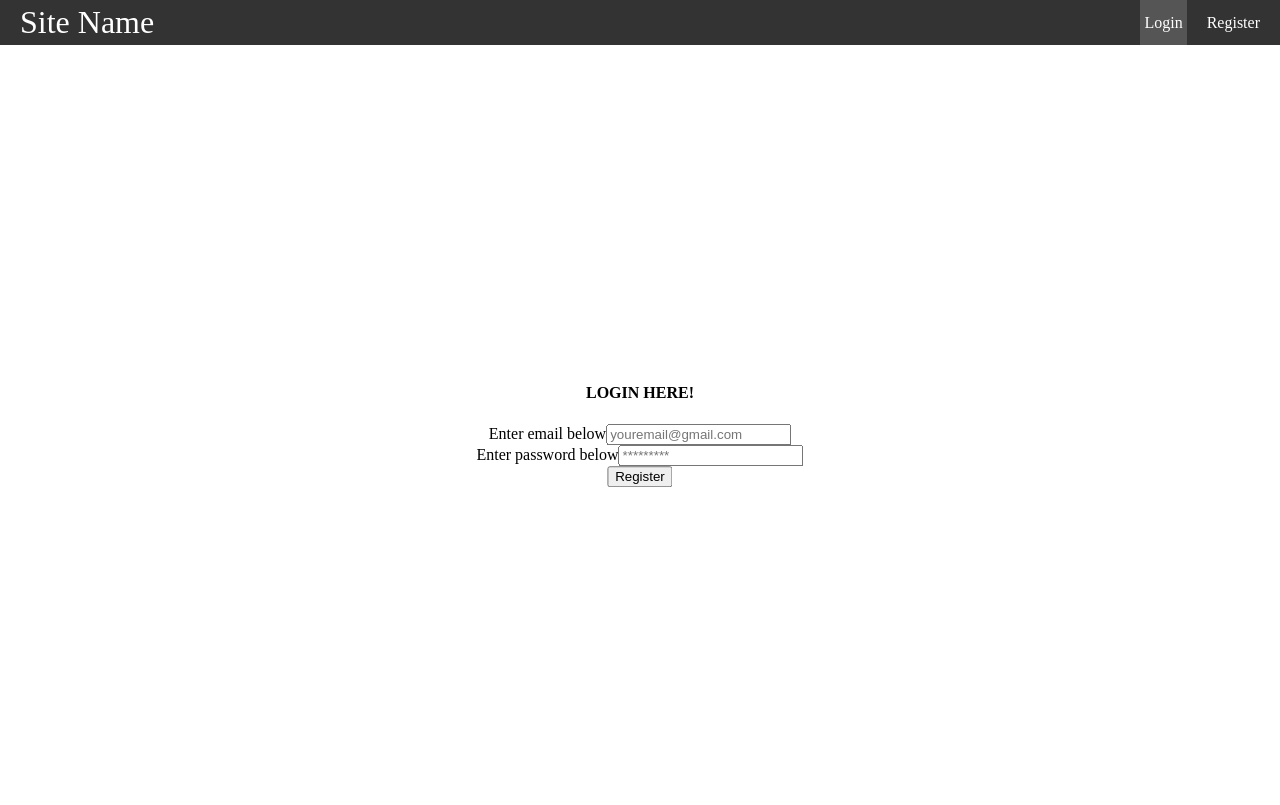
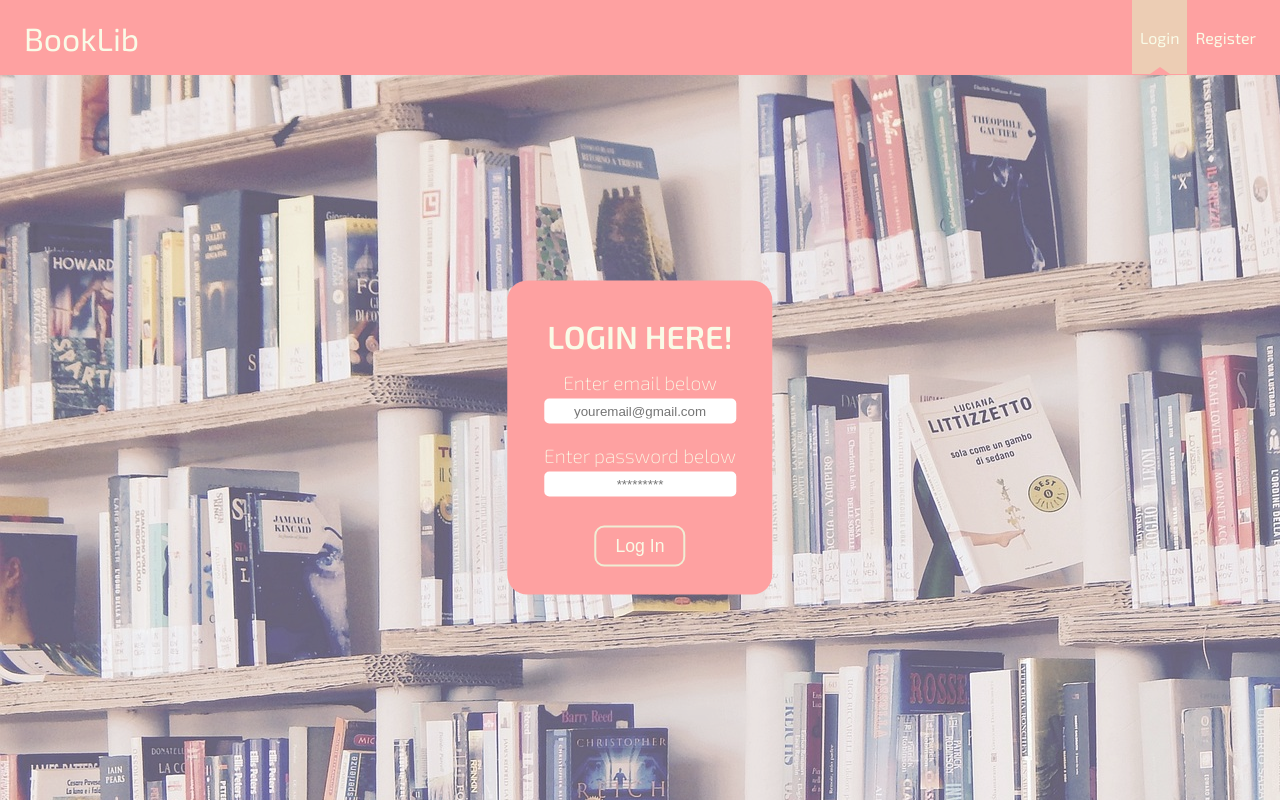
Before and after one commit to zaju2611/bookLib, a React (Create React App) app: page /login in a window 1280 px wide. Built offline with nearby package versions, Linux system fonts and the light colour scheme.

Commit message:
styled forms, navbar and home page

```diff
--- a/public/index.html
+++ b/public/index.html
@@ -1,14 +1,12 @@
 <!DOCTYPE html>
 <html lang="en">
+
 <head>
   <meta charset="utf-8" />
   <link rel="icon" href="%PUBLIC_URL%/favicon.ico" />
   <meta name="viewport" content="width=device-width, initial-scale=1" />
   <meta name="theme-color" content="#000000" />
-    <meta
-      name="description"
-      content="Web site created using create-react-app"
-    />
+  <meta name="description" content="Web site created using create-react-app" />
   <link rel="apple-touch-icon" href="%PUBLIC_URL%/logo192.png" />
   <!--
       manifest.json provides metadata used when your web app is installed on a
@@ -24,8 +22,12 @@
       work correctly both with client-side routing and a non-root public URL.
       Learn how to configure a non-root public URL by running `npm run build`.
     -->
+  <link rel="preconnect" href="https://fonts.googleapis.com">
+  <link rel="preconnect" href="https://fonts.gstatic.com" crossorigin>
+  <link href="https://fonts.googleapis.com/css2?family=Exo+2:wght@200;400;600&display=swap" rel="stylesheet">
   <title>React App</title>
 </head>
+
 <body>
   <noscript>You need to enable JavaScript to run this app.</noscript>
   <div id="root"></div>
@@ -40,4 +42,5 @@
       To create a production bundle, use `npm run build` or `yarn build`.
     -->
 </body>
+
 </html>
--- a/src/components/FormInput.jsx
+++ b/src/components/FormInput.jsx
@@ -9,9 +9,10 @@ export default function FormInput(props) {
 	};
 
 	return (
-		<div className="FormInput">
-			<label>{label}</label>
+		<div className="formInput">
+			<label className="label">{label}</label>
 			<input
+				className="input"
 				{...inputProps}
 				onChange={onChange}
 				onBlur={handleFocus}
--- a/src/components/Navbar.jsx
+++ b/src/components/Navbar.jsx
@@ -5,7 +5,7 @@ export default function NavBar() {
 	return (
 		<nav className="nav">
 			<Link to="/" className="site-title">
-				Site Name
+				BookLib
 			</Link>
 			<ul>
 				<CustomLink to="/login">Login</CustomLink>
--- a/src/index.css
+++ b/src/index.css
@@ -1,3 +1,12 @@
+:root {
+	--milk-white: #f9fbe7;
+	--beige: #f0edd4;
+	--peach: #eccdb4;
+	--pink: #fea1a1;
+	--grey: #9ba4b5;
+	--black: #000;
+}
+
 * {
 	box-sizing: border-box;
 }
@@ -5,17 +14,30 @@
 body {
 	margin: 0;
 	padding: 0;
+	font-family: "Exo 2", sans-serif;
+	color: var(--milk-white);
 }
 
 .container {
+	position: relative;
 	text-align: center;
-	position: relative;
-	min-height: 95vh;
+	min-height: calc(100vh - 75px);
+	background: url("./images/background.jpg");
+}
+
+.container::before {
+	position: absolute;
+	top: 0;
+	left: 0;
+	content: "";
+	height: 100%;
+	width: 100%;
+	background: rgba(255, 255, 255, 0.3);
 }
 
 .nav {
-	background-color: #333;
-	color: white;
+	background-color: var(--pink);
+	height: 75px;
 	display: flex;
 	justify-content: space-between;
 	align-items: stretch;
@@ -32,7 +54,6 @@ body {
 	margin: 0;
 	list-style: none;
 	display: flex;
-	gap: 1rem;
 }
 
 .nav a {
@@ -41,15 +62,35 @@ body {
 	height: 100%;
 	display: flex;
 	align-items: center;
-	padding: 0.25rem;
+	padding: 0.5rem;
+}
+
+.nav li {
+	position: relative;
+	transition: background-color 0.3s;
 }
 
 .nav li.active {
-	background-color: #555;
+	background-color: var(--peach);
+	border-bottom: 1px solid var(--pink);
+}
+
+.nav li.active::after {
+	content: "";
+	position: absolute;
+	bottom: 0;
+	left: 50%;
+	width: 0;
+	height: 0;
+	border-left: 10px solid transparent;
+	border-right: 10px solid transparent;
+	border-bottom: 7px solid var(--pink);
+	border-top: none;
+	transform: translateX(-50%);
 }
 
 .nav li:hover {
-	background-color: #777;
+	background-color: var(--beige);
 }
 
 .loginForm,
@@ -58,11 +99,83 @@ body {
 	top: 50%;
 	left: 50%;
 	transform: translate(-50%, -50%);
+	background-color: var(--pink);
+	padding: 1.3rem;
+	border-radius: 20px;
+}
+
+.formTitle {
+	font-size: 2rem;
+	margin: 1rem;
 }
 
 .error {
+	font-size: 0.6rem;
+	max-width: 250px;
 	display: none;
 	color: red;
+}
+
+.submitButton {
+	position: relative;
+	box-sizing: border-box;
+	border-radius: 10px;
+	border: 2px solid var(--beige);
+	font-size: 1.1rem;
+	padding: 0.5rem 1.2rem;
+	background-color: transparent;
+	overflow: hidden;
+	color: var(--milk-white);
+	cursor: pointer;
+	margin: 0.5rem 0rem;
+}
+
+.submitButton::before {
+	content: "";
+	position: absolute;
+	top: -15px;
+	left: -200px;
+	height: 160%;
+	width: 100%;
+	background-image: linear-gradient(
+		-90deg,
+		rgba(255, 255, 255, 0.3),
+		rgba(255, 255, 255, 0)
+	);
+	transform: rotate(20deg);
+	transition: all 0.5s;
+	z-index: -5;
+}
+.submitButton:hover::before {
+	left: 130%;
+}
+
+.formInput {
+	display: flex;
+	justify-content: center;
+	align-items: center;
+	flex-direction: column;
+	margin: 1rem;
+}
+
+.label {
+	font-size: 1.2rem;
+	font-weight: 200;
+	margin-bottom: 0.3rem;
+}
+
+.input {
+	width: 100%;
+	border: none;
+	border-radius: 5px;
+	text-align: center;
+	padding: 0.3rem;
+	margin-bottom: 0.3rem;
+}
+
+input:focus {
+	outline: none;
+	border: 3px solid var(--peach);
 }
 
 input:invalid[focused="true"] {
--- a/src/pages/Home.jsx
+++ b/src/pages/Home.jsx
@@ -1,3 +1,9 @@
 export default function Home() {
-	return <h1> Home </h1>;
+	return (
+		<div className="container">
+			<div>
+				<span>Home</span>
+			</div>
+		</div>
+	);
 }
--- a/src/pages/Login.jsx
+++ b/src/pages/Login.jsx
@@ -41,8 +41,8 @@ export default function Login() {
 	};
 
 	return (
-		<form onSubmit={handleSubmit} className="registerForm">
-			<h4>LOGIN HERE!</h4>
+		<form onSubmit={handleSubmit} className="loginForm">
+			<h4 className="formTitle">LOGIN HERE!</h4>
 			{inputs.map((input) => {
 				return (
 					<FormInput
@@ -53,7 +53,9 @@ export default function Login() {
 					/>
 				);
 			})}
-			<button type="submit">Register</button>
+			<button className="submitButton" type="submit">
+				Log In
+			</button>
 		</form>
 	);
 }
--- a/src/pages/Register.jsx
+++ b/src/pages/Register.jsx
@@ -1,6 +1,5 @@
 import { useState } from "react";
 import FormInput from "../components/FormInput";
-
 
 export default function Register() {
 	const [values, setValues] = useState({
@@ -64,7 +63,7 @@ export default function Register() {
 
 	return (
 		<form onSubmit={handleSubmit} className="registerForm">
-			<h4>REGISTER HERE!</h4>
+			<h4 className="formTitle">REGISTER HERE!</h4>
 			{inputs.map((input) => {
 				return (
 					<FormInput
@@ -75,7 +74,9 @@ export default function Register() {
 					/>
 				);
 			})}
-			<button type="submit">Register</button>
+			<button className="submitButton" type="submit">
+				Register
+			</button>
 		</form>
 	);
 }
```
Also changed, not shown: src/images/background.jpg (added). Lines whose indentation alone changed are shown as unchanged.
